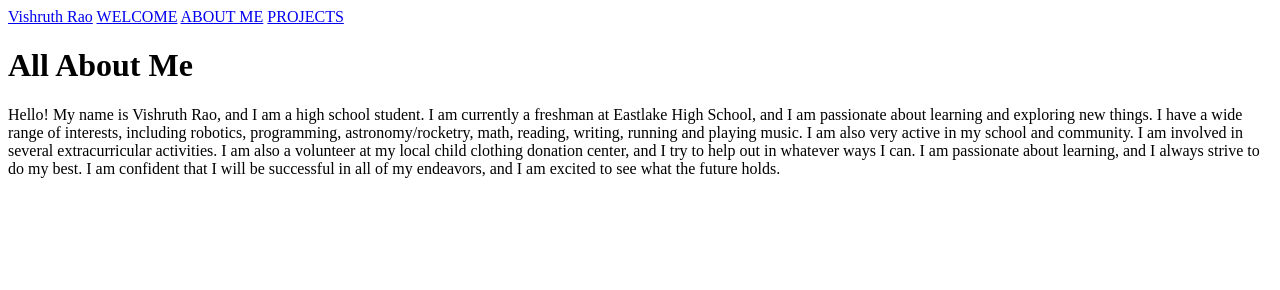
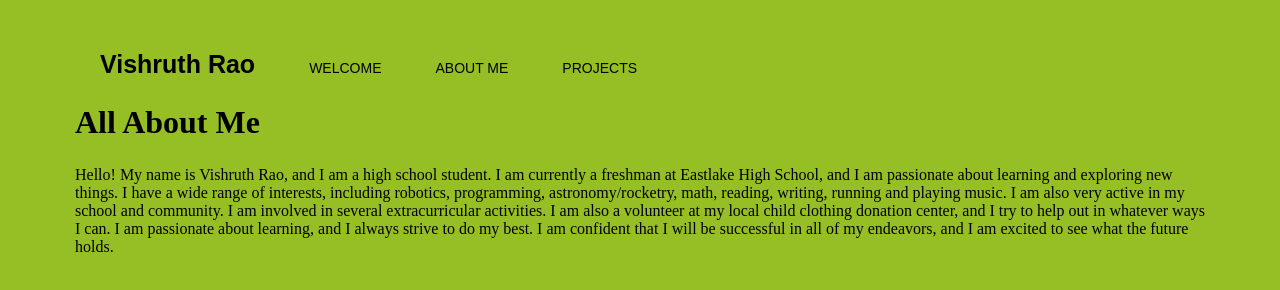
Before and after one commit to Powerlax/WebsiteRevamp, a plain HTML site: page aboutme/index.html in a window 1280 px wide. Drawn offline with Linux system fonts and the light colour scheme.

Commit message:
added basic css

```diff
--- a/aboutme/index.html
+++ b/aboutme/index.html
@@ -3,14 +3,14 @@
 <head>
 	<meta charset="utf-8">
 	<title>About Me</title>
-	<link rel="stylesheet" type="test/css" href="../css/universalStyles.css">
-	<link rel="stylesheet" type="text/css" href="../css/aboutme.css">
+	<link rel="stylesheet" href="../css/universalStyles.css">
+	<link rel="stylesheet" href="../css/aboutme.css">
 </head>
 <body>
-	<a href="../index.html" id="homepageLink">Vishruth Rao</a>
-	<a href="../index.html" id="welcomeLink">WELCOME</a>
-	<a href="index.html" id="aboutmeLink">ABOUT ME</a>
-	<a href="../projects/index.html" id="projectsLink">PROJECTS</a>
+	<a href="../index.html" class="headerLink" id="homepageLink">Vishruth Rao</a>
+	<a href="../index.html" class="headerLink" id="welcomeLink">WELCOME</a>
+	<a href="index.html" class="headerLink" id="aboutmeLink">ABOUT ME</a>
+	<a href="../projects/index.html" class="headerLink" id="projectsLink">PROJECTS</a>
 	<h1>All About Me</h1>
 	<p>Hello! My name is Vishruth Rao, and I am a high school student. I am currently a freshman at Eastlake High School, and I am passionate about learning and exploring new things. I have a wide range of interests, including robotics, programming, astronomy/rocketry, math, reading, writing, running and playing music. I am also very active in my school and community. I am involved in several extracurricular activities. I am also a volunteer at my local child clothing donation center, and I try to help out in whatever ways I can. I am passionate about learning, and I always strive to do my best. I am confident that I will be successful in all of my endeavors, and I am excited to see what the future holds.</p>
 </body>
--- a/css/universalStyles.css
+++ b/css/universalStyles.css
@@ -1,3 +1,30 @@
-*{
+* {
 	box-sizing: border-box;
+	margin: 25px;
+	border: 0;
+	padding: 0;
+	color: black;
 }
+
+body{
+	background: #96be25;
+}
+
+a:link, a:visited{
+	color: black;
+	font-style: normal;
+	text-decoration: none;
+}
+
+#homepageLink {
+	font-family: Poppins Semi Bold, sans-serif;
+	font-weight: bold;
+	font-size: 25px;
+	margin-left: 50px;
+}
+
+.headerLink {
+	font-family: sans-serif;
+	font-weight: lighter;
+	font-size: 14px;
+}
```
Also changed, not shown: projects/index.html (+4 -4 lines).
